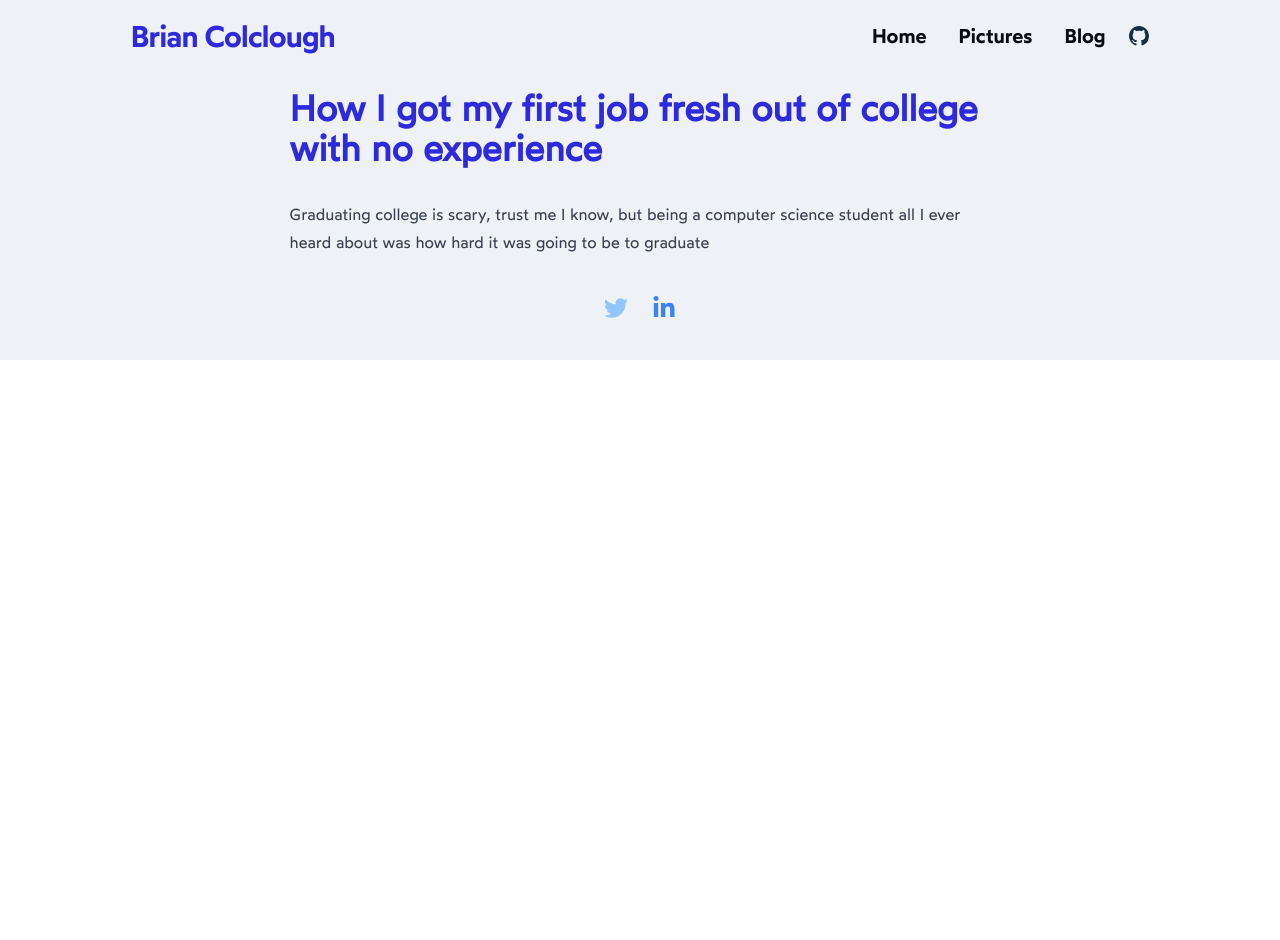
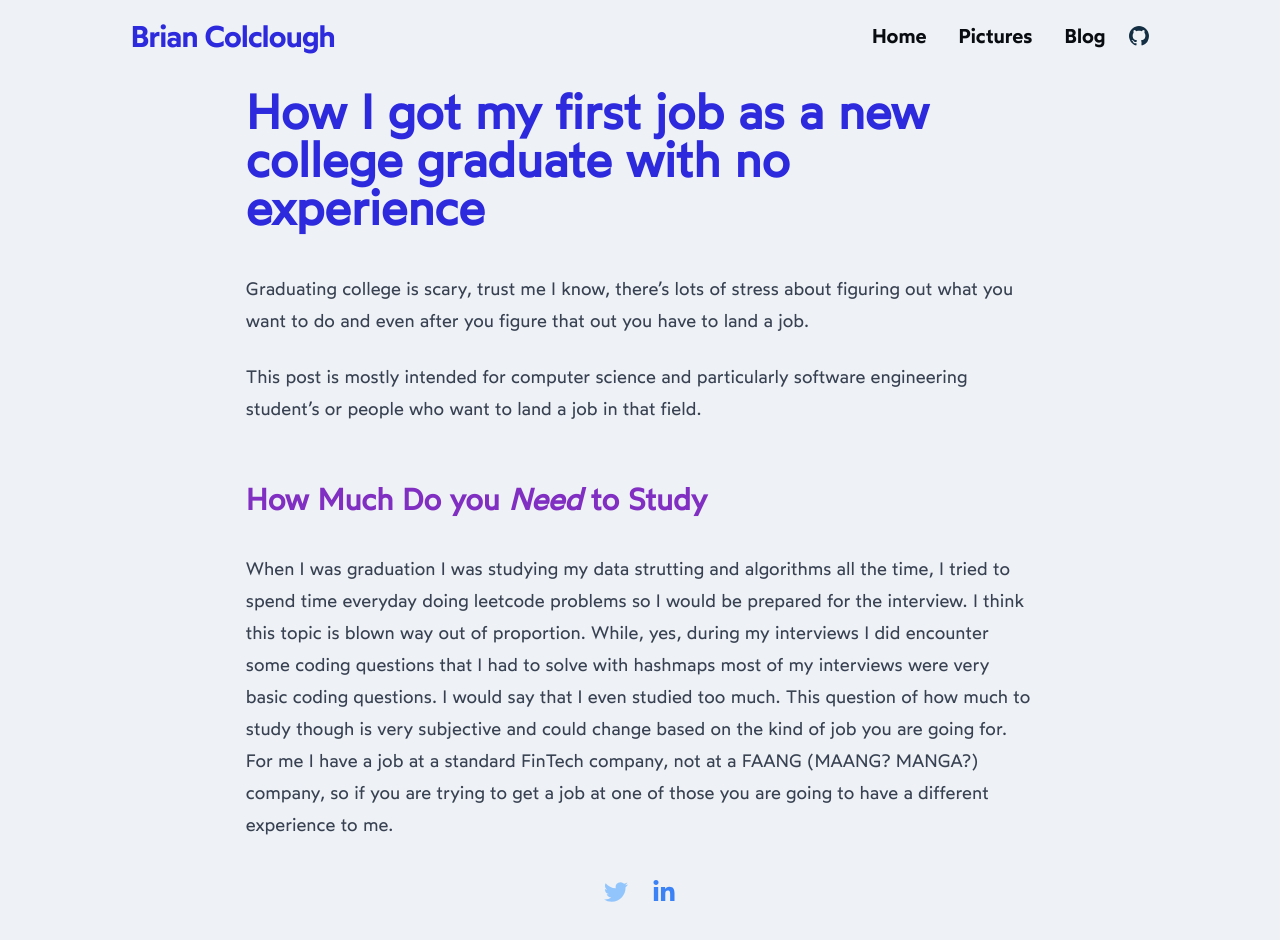
Before and after one commit to BrianColclough/Portfolio, a Next.js app: page /post in a window 1280 px wide. Shown: the top 940 px of the page. Before the commit the page ends 800 px from the top, so only its background shows below. Built offline with nearby package versions, Linux system fonts and the light colour scheme.

Commit message:
working on first post

```diff
--- a/components/title.tsx
+++ b/components/title.tsx
@@ -2,7 +2,7 @@ import Nav from "./nav";
 
 const Header = (props) => {
   return (
-    <header className="sticky z-40 sm:py-2 top-0 ">
+    <header className="bg-ui-white sticky z-40 sm:py-2 top-0 ">
       <div className="justify-center flex">
         <div className="h-20 sm:h-14 items-center px-6 flex flex-col sm:flex-row sm:justify-between sm:gap-12 gap-2 w-5/6 max-w-6xl justify-center">
           <h1 className="sm:basis-1/2 font-wotfard-500 tracking-tight text-ui-bright-blue text-3xl text-center sm:text-left ">
--- a/pages/_app.js
+++ b/pages/_app.js
@@ -1,7 +1,7 @@
 import "../styles/globals.css";
 
 function MyApp({ Component, pageProps }) {
-  return <Component className="bg-ui-white" {...pageProps} />;
+  return <Component {...pageProps} />;
 }
 
 export default MyApp;
--- a/pages/post.mdx
+++ b/pages/post.mdx
@@ -10,7 +10,7 @@ export default function blogLayout({ children }) {
                     text-ui-text-regular sm:w-5/6 justify-center sm:max-w-5xl max-w-full"
         >
           <div className="flex flex-row flex-wrap justify-center gap-4">
-            <article className="prose prose-headings:text-ui-bright-blue">
+            <article className="prose sm:prose-lg prose-h1:text-ui-bright-blue prose-h2:text-ui-purple">
               {children}
             </article>
           </div>
@@ -20,7 +20,11 @@ export default function blogLayout({ children }) {
   );
 }
 
-# How I got my first job fresh out of college with no experience
+# How I got my first job as a new college graduate with no experience
 
-Graduating college is scary, trust me I know, but being a computer science
-student all I ever heard about was how hard it was going to be to graduate
+Graduating college is scary, trust me I know, there’s lots of stress about figuring out what you want to do and even after you figure that out you have to land a job.
+
+This post is mostly intended for computer science and particularly software engineering student’s or people who want to land a job in that field.
+
+## How Much Do you *Need* to Study
+When I was graduation I was studying my data strutting and algorithms all the time, I tried to spend time everyday doing leetcode problems so I would be prepared for the interview. I think this topic is blown way out of proportion. While, yes, during my interviews I did encounter some coding questions that I had to solve with hashmaps most of my interviews were very basic coding questions. I would say that I even studied too much. This question of how much to study though is very subjective and could change based on the kind of job you are going for. For me I have a job at a standard FinTech company, not at a FAANG (MAANG? MANGA?) company, so if you are trying to get a job at one of those you are going to have a different experience to me.
```
